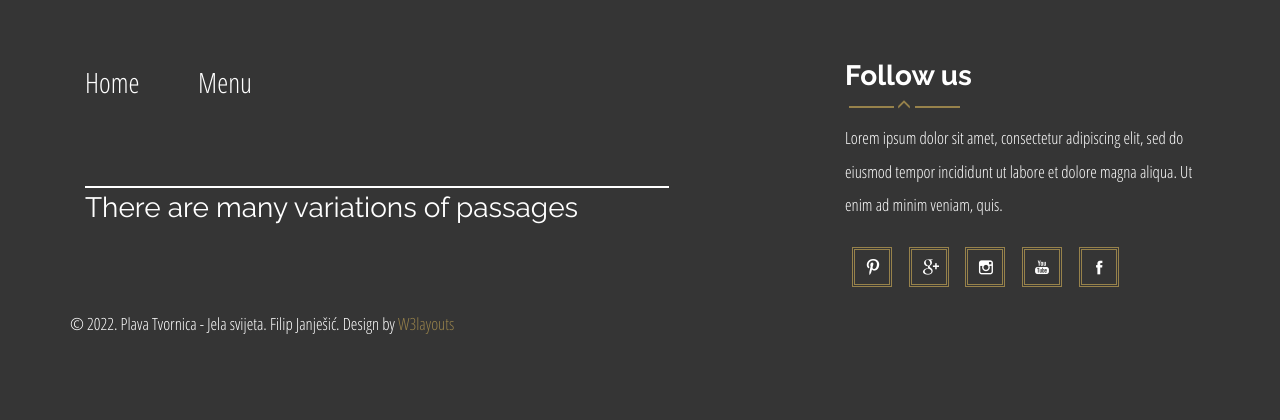
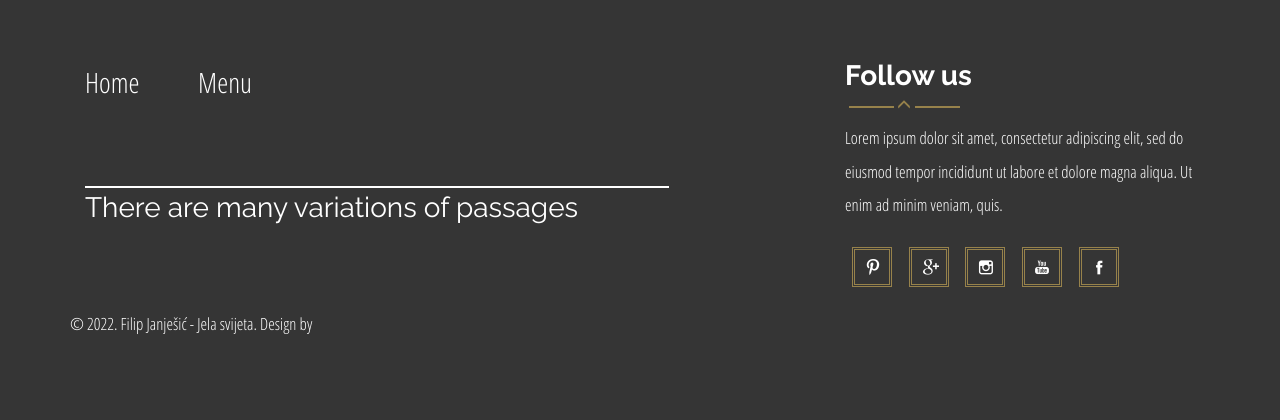
Before and after one commit to Filip-Janjesic/Factory-Jela_Svijeta, a PHP site: page /era.php in a window 1280 px wide. Shown: the part 411-831 px from the top of the page. Run offline with PHP 8.4, Linux system fonts and the light colour scheme.

Commit message:
Update footer.php

```diff
--- a/include/footer.php
+++ b/include/footer.php
@@ -24,6 +24,6 @@
 			<div class="clearfix"> </div>
 
 			</div>
-			<p class="footer-class animated wow bounce" data-wow-duration="1000ms" data-wow-delay="500ms">&copy; 2022. Plava Tvornica - Jela svijeta. Filip Janješić. <?php echo $lang['design'];?> <a href="http://w3layouts.com/" target="_blank">W3layouts</a> </p>
+			<p class="footer-class animated wow bounce" data-wow-duration="1000ms" data-wow-delay="500ms">&copy; 2022. Filip Janješić - Jela svijeta. <?php echo $lang['design'];?> </p>
 		</div>
 	</div>
```
